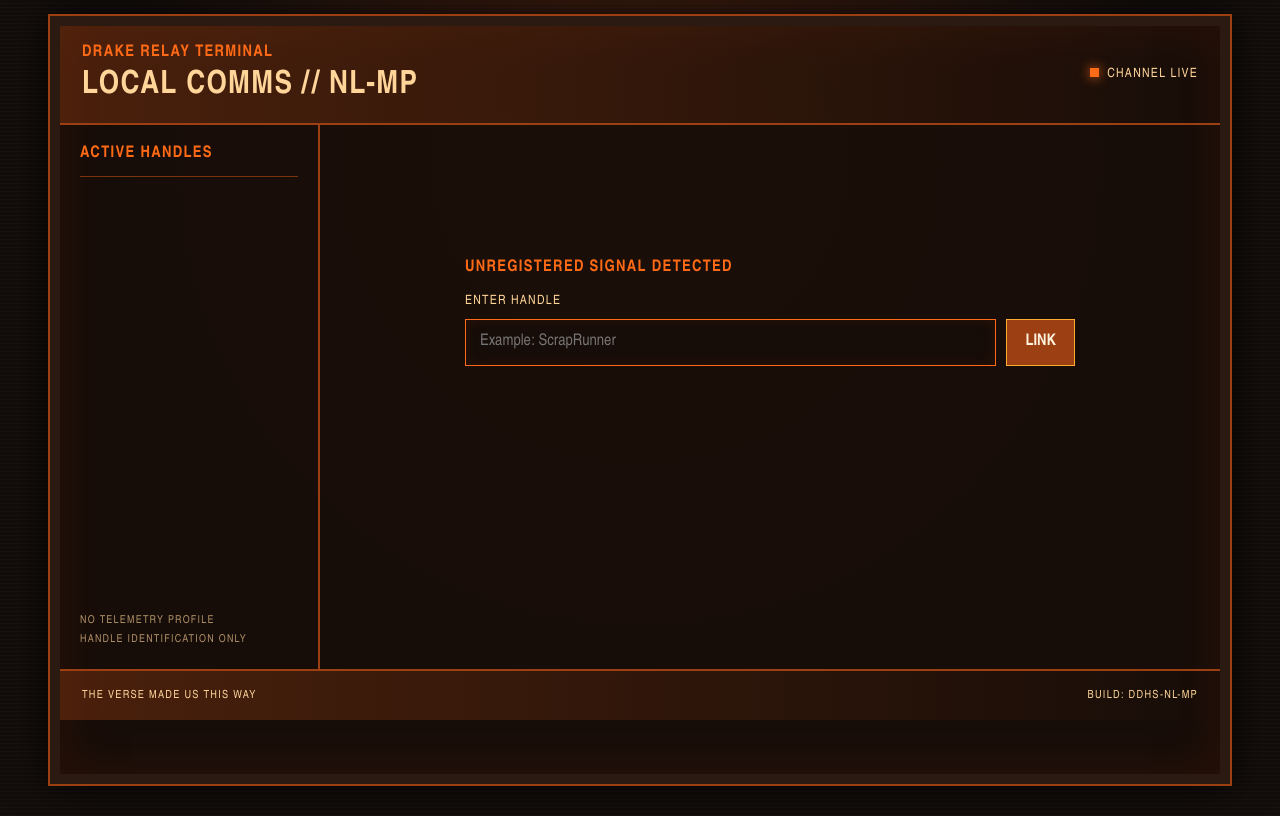
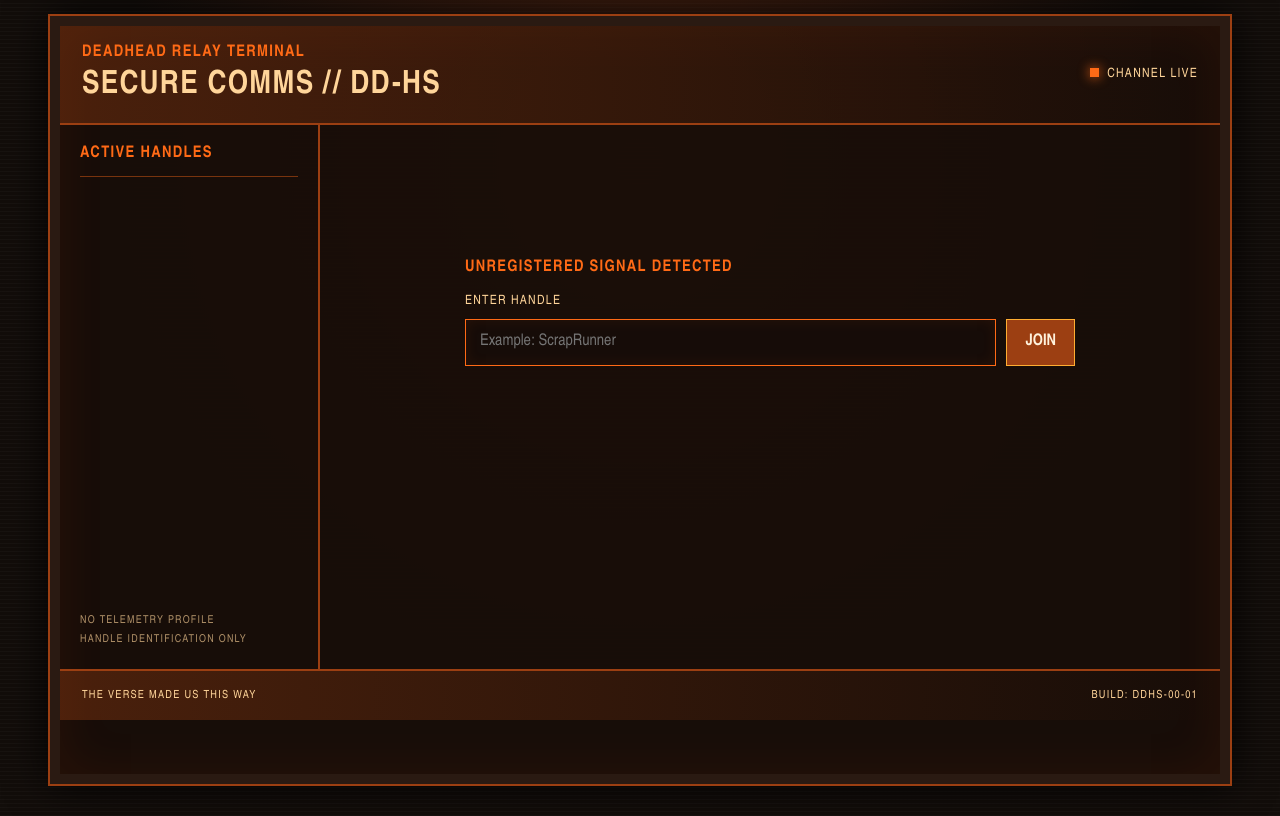
Before and after one commit to DeadHead-Society/DeadHead-Authority, a plain HTML site: page public/index.html in a window 1280 px wide. Drawn offline with nearby package versions, Linux system fonts and the light colour scheme; no server answers.

Commit message:
Update index.html
1.2 update

```diff
--- a/public/index.html
+++ b/public/index.html
@@ -3,15 +3,15 @@
 <head>
   <meta charset="utf-8">
   <meta name="viewport" content="width=device-width, initial-scale=1">
-  <title>Drake Relay // Handle Chat</title>
+  <title>DeadHead Society</title>
   <link rel="stylesheet" href="styles.css">
 </head>
 <body>
   <main class="terminal-shell">
     <header class="top-bar">
       <div>
-        <span class="eyebrow">DRAKE RELAY TERMINAL</span>
-        <h1>LOCAL COMMS // NL-MP</h1>
+        <span class="eyebrow">DEADHEAD RELAY TERMINAL</span>
+        <h1>SECURE COMMS // DD-HS</h1>
       </div>
       <div class="status"><span class="status-light"></span>CHANNEL LIVE</div>
     </header>
@@ -29,7 +29,7 @@
           <label for="handle">ENTER HANDLE</label>
           <div class="input-row">
             <input id="handle" maxlength="24" autocomplete="nickname" placeholder="Example: ScrapRunner">
-            <button id="joinButton" type="button">LINK</button>
+            <button id="joinButton" type="button">JOIN</button>
           </div>
           <p id="joinError" class="error" aria-live="polite"></p>
         </div>
@@ -47,7 +47,7 @@
 
     <footer>
       <span>THE VERSE MADE US THIS WAY</span>
-      <span>BUILD: DDHS-NL-MP</span>
+      <span>BUILD: DDHS-00-01</span>
     </footer>
   </main>
 
```
